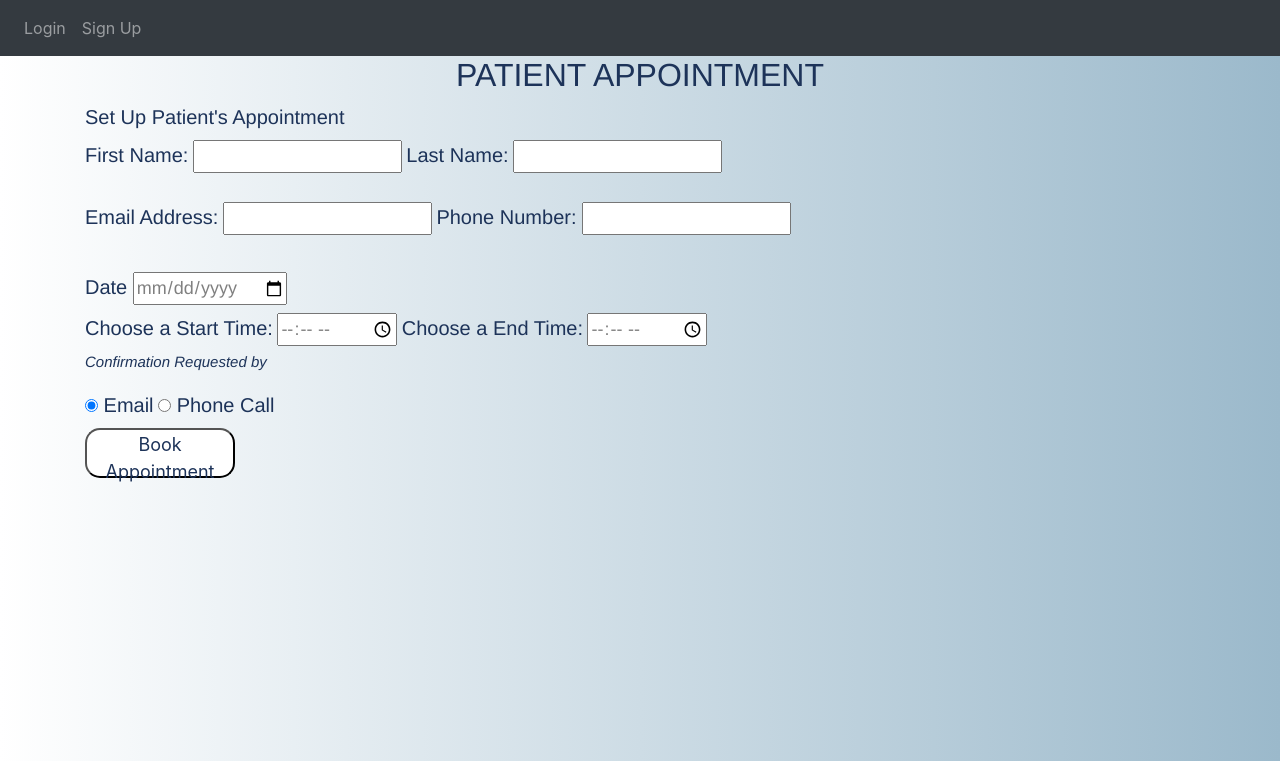
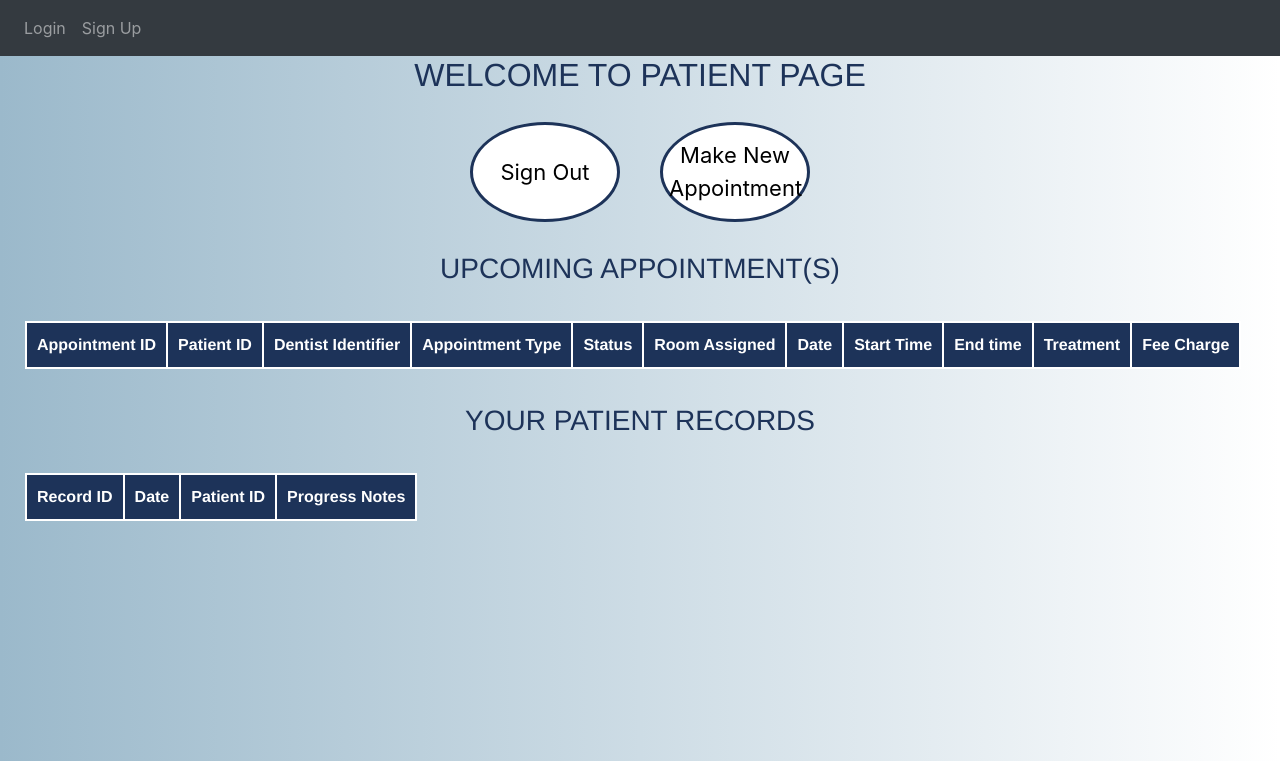
Before and after one commit to Moha-Alqa/CSI2132_Project2, a Flask app: page /patient in a window 1280 px wide. Shown: the top 761 px of the page. Run offline with Flask 2, Linux system fonts and the light colour scheme; lists and menus that the app fills with data are empty; some libraries are stand-ins or nearby versions.

Commit message:
Update patient.html

```diff
--- a/Website/templates/patient.html
+++ b/Website/templates/patient.html
@@ -1,120 +1,145 @@
-{% extends "base.html" %} {% block title %} Set Patient Appointment {%
-endblock%} {% block content %}
+{% extends "base.html" %}
+{% block title %} Patient {% endblock%}
+{% block content %}
+<!DOCTYPE html>
+<html>
+    <head>
+        <title>Patient UI</title>
+        <style>
 
-<style>
            body {
-    background-image: linear-gradient(
-      to right,
-      rgb(255, 255, 255),
-      rgb(155, 185, 203)
-    );
+              background-image: linear-gradient(to left, rgb(255, 255, 255), rgb(155, 185, 203));
             }
             .header {
               font-family: Helvetica, Arial, sans-serif;
               text-align: center;
-    font-size: 32px;
-    color: rgb(29, 51, 89);
+              font-size: 30px;
+              color:rgb(29, 51, 89);
             }
-  .buttons {
-    height: 50px;
+            .buttons{
+                background-color:white;
+                border: 3px solid rgb(29, 51, 89);;
+                height: 100px;
                 width: 150px;
-    font-size: 18px;
-    background-color: white;
-    color: rgb(29, 51, 89);
-    border-radius: 15px;
+                margin: 20px;
+                border-radius: 50%;
+                font-size: 22px;
+                transition-duration: 0.2s;
             }
-  .buttons:hover {
+            .buttons:hover{
                 background-color: rgb(29, 51, 89);
                 color: white;
             }
-  legend,
-  label {
+            .buttonForm{
+                display: flex;
+                justify-content: center;
+            }
+            .appointment {
+                padding-top: 10px;
+                padding-bottom: 10px;
                 font-family: Helvetica, Arial, sans-serif;
+                text-align: center;
+                font-size: 28px;
+                color:rgb(29, 51, 89);
+            }
+            .record {
+                padding-top: 10px;
+                padding-bottom: 10px;
+                font-family: Helvetica, Arial, sans-serif;
+                text-align: center;
+                font-size: 28px;
+                color:rgb(29, 51, 89);
+            }
+            table, th, td{
+                border-collapse: collapse;
+                margin: 25px;
+                overflow: hidden;
+                overflow: hidden;
+                text-overflow: ellipsis;
+            }
+            th, td{
+                padding: 10px;
+                text-align: center;
+                font-family: Helvetica, Arial, sans-serif;
+                border: 2px solid white;
                 color: rgb(29, 51, 89);
-    font-size: 20px;
+
             }
-  input {
+            tr:nth-child(odd){
+                color: #ffffff;
+                border: 2px solid white;
+            }
+            th{
+                color: white;
+                background-color:rgb(29, 51, 89);
                 font-family: Helvetica, Arial, sans-serif;
-    color: grey;
-    font-size: 18px;
-  }
-  p {
-    font-family: Helvetica, Arial, sans-serif;
-    font-size: 15px;
-    color: rgb(29, 51, 89);
-    font-style: italic;
             }
         </style>
-
-<h1 class="header">PATIENT APPOINTMENT</h1>
+    </head>
     <body>
-  <form action="SEND ADDRESS" id="ft-form" method="POST" accept-charset="UTF-8">
-    <fieldset>
-      <legend>Set Up Patient's Appointment</legend>
-      <div class="two-cols">
-        <label for="firstname">First Name:</label>
-        <input type="text" id="firstname" name="firstname" required />
-        <label for="lastname">Last Name:</label>
-        <input type="text" id="lastname" name="lastname" required /><br />
-        <br />
     </div>
-      <div class="two-cols">
-        <label for="emails">Email Address:</label>
-        <input type="email" id="email" name="email" required />
-        <label>
-          <label for="phone">Phone Number:</label>
-          <input type="tel" id="phone" name="phone" required />
-        </label>
+    <div class="header">
+        <h2>WELCOME TO PATIENT PAGE</h2>
     </div>
-      <br />
-      <div class="two-cols">
-        <label>
-          Date
-          <input type="date" name="Appointment request" required />
-        </label>
-        <br />
-        <div class="inline">
-          <label for="appt">Choose a Start Time:</label>
-          <input
-            type="time"
-            id="appt"
-            name="appt"
-            min="09:00"
-            max="17:00"
-            required
-          />
-          <label for="appt">Choose a End Time:</label>
-          <input
-            type="time"
-            id="appt"
-            name="appt"
-            min="10:00"
-            max="18:00"
-            required
-          />
+    <div class="buttonForm">
+        </form action="http://127.0.0.1:5000/login">
+            <button type="submit" class="buttons">Sign Out</button>
+        </form action="http://127.0.0.1:5000/setPatientAppoi">
+        <button type="submit" class="buttons">Make New Appointment</button>
     </div>
+        <h1 class="appointment">UPCOMING APPOINTMENT(S)</h1>
+        <table>
+            <tr>
+                <th>Appointment ID</th>
+                <th>Patient ID</th>
+                <th>Dentist Identifier</th>
+                <th>Appointment Type</th>
+                <th>Status</th>
+                <th>Room Assigned</th>
+                <th>Date</th>
+                <th>Start Time</th>
+                <th>End time</th>
+                <th>Treatment</th>
+                <th>Fee Charge</th>
+            </tr>
+            {% if appt %}
+                {% for appt in appointmentRows %}
+                    <tr>
+                        <td>{{ appt.appointmentId }}</td>
+                        <td>{{ appt.patientId }}</td>
+                        <td>{{ appt.dentistIdentifier }}</td>
+                        <td>{{ appt.appointmentType }}</td>
+                        <td>{{ appt.status }}</td>
+                        <td>{{ appt.roomAssigned }}</td>
+                        <td>{{ appt.date }}</td>
+                        <td>{{ appt.startTime }}</td>
+                        <td>{{ appt.endTime }}</td>
+                        <td>{{ appt.treatment }}</td>
+                        <td>{{ appt.feeCharge }}</td>
+                    </tr>
+                {% endfor %}
+            {% endif %}
+        </table>
         </div>
-      <p>Confirmation Requested by</p>
-      <div class="inline">
-        <label>
-          <input
-            type="radio"
-            name="Confirmation requested by"
-            value="email"
-            checked
-          />
-          Email
-        </label>
-        <label>
-          <input type="radio" name="Confirmation requested by" value="phone" />
-          Phone Call
-        </label>
-      </div>
-    </fieldset>
-    <div>
-      <button type="submit" class="buttons">Book Appointment</button>
-    </div>
-  </form>
+            <h1 class="record">YOUR PATIENT RECORDS</h1>
+            <table>
+                <tr>
+                    <th>Record ID</th>
+                    <th>Date </th>
+                    <th>Patient ID</th>
+                    <th>Progress Notes</th>
+                </tr>
+                {% if rec %}
+                    {% for rec in recordRows %}
+                        <tr>
+                            <td>{{ rec.recordId}}</td>
+                            <td>{{ rec.dateEdited }}</td>
+                            <td>{{ rec.patientID }}</td>
+                            <td>{{ rec.progressNotes }}</td>
+                        </tr>
+                    {% endfor %}
+                {% endif %}
+            </table>
     </body>
-
+</html>
 {% endblock %}
```
Lines whose indentation alone changed are shown as unchanged.
